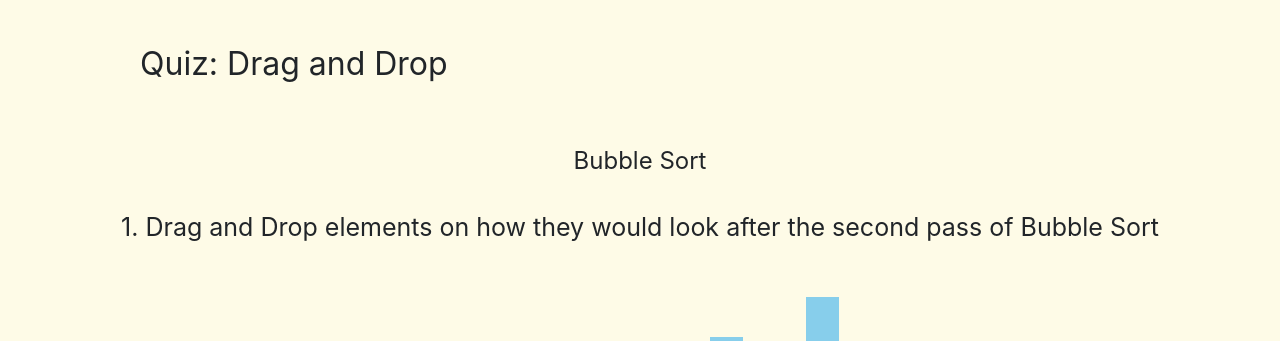
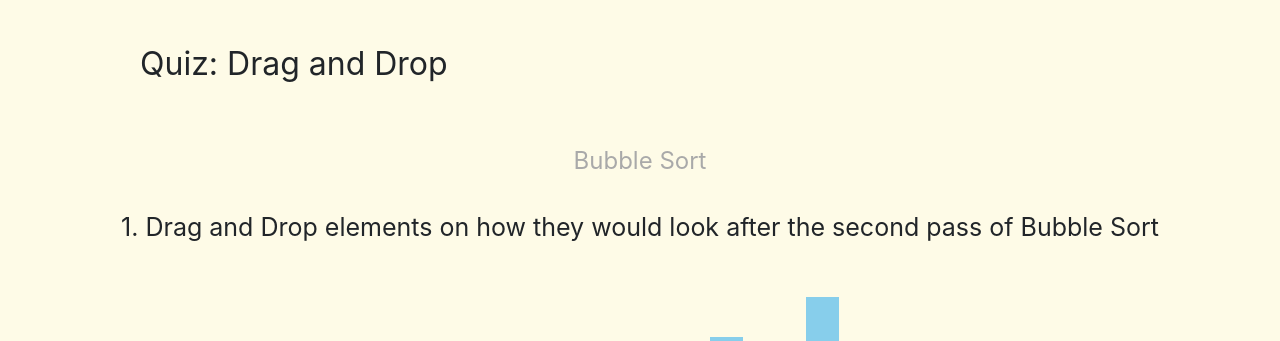
Before and after one commit to amalik3099/sorting-visualizer, a Flask app: page /quiz/1 in a window 1280 px wide. Shown: the part 75-416 px from the top of the page. Run offline with Flask 2, Linux system fonts and the light colour scheme; some libraries are stand-ins or nearby versions.

Commit message:
a minor color change on quiz

```diff
--- a/static/main.css
+++ b/static/main.css
@@ -363,6 +363,7 @@ textarea {
 .topic{
     margin-top: 15px;
     font-size: x-large;
+    color: darkgray
 
 }
 #help_div{
```
